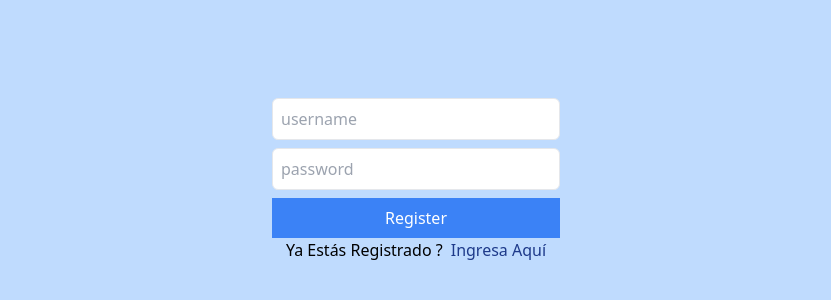
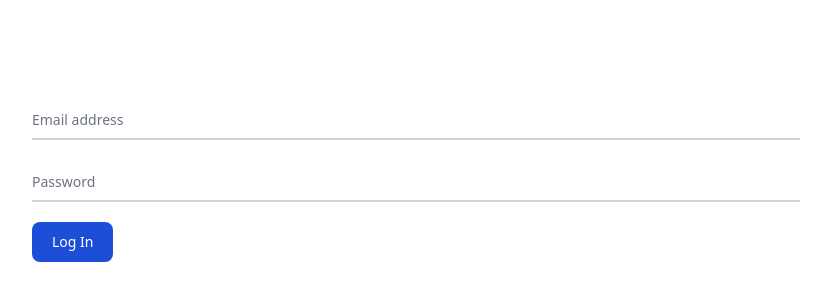
Before and after one commit to llOrtegall/Chat_Mern_Ortega, a React (Vite) app in the folder client/: page / in a window 1280 px wide. Shown: the part 196-496 px from the top of the page, without its empty margins (224-1055 px from the left). Built offline with nearby package versions, Linux system fonts and the light colour scheme; no server answers.

Commit message:
Refactor login functionality to use email instead of username

```diff
--- a/client/src/context/UserContext.tsx
+++ b/client/src/context/UserContext.tsx
@@ -1,30 +1,33 @@
+import { createContext, ReactNode, useContext, useEffect, useState } from 'react'
 import axios from 'axios'
-import { createContext, ReactNode, useContext, useEffect, useState } from 'react'
 
 interface UserContextType {
-  username: string
-  setUsername: (username: string) => void
+  email: string
+  setEmail: (email: string) => void
   id: string
   setId: (id: string) => void
+  isAuthenticated: boolean
+  setIsAuthenticated: (isAuthenticated: boolean) => void
 }
 
 export const UserContext = createContext<UserContextType | null>(null)
 
 export function UserContextProvider ({ children }: { children: ReactNode }) {
-  const [username, setUsername] = useState<string>('')
+  const [email, setEmail] = useState<string>('')
   const [id, setId] = useState<string>('')
+  const [isAuthenticated, setIsAuthenticated] = useState<boolean>(false)
 
   useEffect(() => {
     axios.get('/profile')
       .then(res => {
-        setUsername(res.data.username)
+        setEmail(res.data.email)
         setId(res.data.id)
       })
       .catch(err => console.error(err))
-  }, [username])
+  }, [isAuthenticated])
 
   return (
-    <UserContext.Provider value={{ username, setUsername, id, setId }}>
+    <UserContext.Provider value={{ email, setEmail, id, setId, isAuthenticated, setIsAuthenticated }}>
       {children}
     </UserContext.Provider>
   )
--- a/client/src/main.tsx
+++ b/client/src/main.tsx
@@ -4,6 +4,11 @@ import { RouterProvider } from 'react-router-dom'
 import ReactDOM from 'react-dom/client'
 import { Router } from './routes'
 import './index.css'
+import axios from 'axios'
+import { URL_API } from './utils/constans.ts'
+
+axios.defaults.withCredentials = true
+axios.defaults.baseURL = `${URL_API}`
 
 ReactDOM.createRoot(document.getElementById('root')!).render(
   <ThemeProvider>
--- a/client/src/pages/LoginPage.tsx
+++ b/client/src/pages/LoginPage.tsx
@@ -1,72 +1,44 @@
+import { useState } from 'react'
+import { Toaster } from 'sonner'
+import axios from 'axios'
 import { useUser } from '../context/UserContext'
-import { useState } from 'react'
-import axios from 'axios'
 
-function LoginPage () {
-  const [username, setUsername] = useState('')
+
+function LoginPage() {
+  const [email, setEmail] = useState('')
   const [password, setPassword] = useState('')
-  const { setUsername: setLoggedInUsername, setId } = useUser()
+  const { setIsAuthenticated } = useUser()
 
-  const [isLoginOrRegister, setIsLoginOrRegister] = useState('register')
-
-  const handleSubmit = async (e: React.FormEvent) => {
+  const handleSubmit = (e: React.FormEvent<HTMLFormElement>) => {
     e.preventDefault()
 
-    const URL = isLoginOrRegister === 'register' ? 'register' : 'login'
-
-    axios.post(`/${URL}`, { username, password })
+    axios.post('/login', { email, password })
       .then(res => {
         if (res.status === 201) {
-          setId(res.data.id)
-          setLoggedInUsername(username)
-        }
-        if (res.status === 400) {
-          throw new Error('Registration failed')
+          setIsAuthenticated(true)
         }
       })
       .catch(err => console.error(err))
   }
 
   return (
-    <div className="bg-blue-200 h-screen flex items-center">
-      <form className="w-72 mx-auto mb-12" onSubmit={handleSubmit}>
-        <input
-          type="text" placeholder="username" value={username}
-          className="block p-2 w-full rounded-md mb-2 border"
-          onChange={e => setUsername(e.target.value)} />
+    <section className='w-screen h-screen flex items-center justify-center pb-12'>
+      <form className='w-full px-64' onSubmit={handleSubmit}>
+        <div className='relative z-0 w-full mb-5 group'>
+          <input type='email' placeholder=' ' required value={email} onChange={e => setEmail(e.target.value)}
+            className='block py-2.5 px-0 w-full text-sm text-gray-900 bg-transparent border-0 border-b-2 border-gray-300 appearance-none dark:text-white dark:border-gray-600 dark:focus:border-blue-500 focus:outline-none focus:ring-0 focus:border-blue-600 peer' />
+          <label className='peer-focus:font-medium absolute text-sm text-gray-500 dark:text-gray-400 duration-300 transform -translate-y-6 scale-75 top-3 -z-10 origin-[0] peer-focus:start-0 rtl:peer-focus:translate-x-1/4 rtl:peer-focus:left-auto peer-focus:text-blue-600 peer-focus:dark:text-blue-500 peer-placeholder-shown:scale-100 peer-placeholder-shown:translate-y-0 peer-focus:scale-75 peer-focus:-translate-y-6'>Email address</label>
+        </div>
+        <div className='relative z-0 w-full mb-5 group'>
+          <input type='password' placeholder=' ' required value={password} onChange={e => setPassword(e.target.value)}
+            className='block py-2.5 px-0 w-full text-sm text-gray-900 bg-transparent border-0 border-b-2 border-gray-300 appearance-none dark:text-white dark:border-gray-600 dark:focus:border-blue-500 focus:outline-none focus:ring-0 focus:border-blue-600 peer' />
+          <label className='peer-focus:font-medium absolute text-sm text-gray-500 dark:text-gray-400 duration-300 transform -translate-y-6 scale-75 top-3 -z-10 origin-[0] peer-focus:start-0 rtl:peer-focus:translate-x-1/4 peer-focus:text-blue-600 peer-focus:dark:text-blue-500 peer-placeholder-shown:scale-100 peer-placeholder-shown:translate-y-0 peer-focus:scale-75 peer-focus:-translate-y-6'>Password</label>
+        </div>
+        <button type='submit' className='text-white bg-blue-700 hover:bg-blue-800 focus:ring-4 focus:outline-none focus:ring-blue-300 font-medium rounded-lg text-sm w-full sm:w-auto px-5 py-2.5 text-center dark:bg-blue-600 dark:hover:bg-blue-700 dark:focus:ring-blue-800'>Log In</button>
+      </form>
 
-        <input
-          type="password" placeholder="password" value={password}
-          className="block p-2 w-full rounded-md mb-2 border"
-          onChange={e => setPassword(e.target.value)} />
-        <button className="bg-blue-500 text-white block w-full p-2">
-          {isLoginOrRegister === 'register' ? 'Register' : 'Login'}
-        </button>
-        <div className='text-center'>
-          {
-            isLoginOrRegister === 'register' && (
-              <div>
-                <span>Ya Estás Registrado ?</span>
-                <button className='text-blue-900 font-medium pl-2' onClick={() => setIsLoginOrRegister('login')}>
-                  Ingresa Aquí
-                </button>
-              </div>
-            )
-          }
-          {
-            isLoginOrRegister === 'login' && (
-              <div>
-                <span>No estas registrado ?</span>
-                <button className='text-blue-900 font-medium pl-2' onClick={() => setIsLoginOrRegister('register')}>
-                  Registro Aquí
-                </button>
-              </div>
-            )
-          }
-
-        </div>
-      </form>
-    </div>
+      <Toaster duration={4000} position='top-right' richColors />
+    </section>
   )
 }
 
--- a/client/src/routes/Root.tsx
+++ b/client/src/routes/Root.tsx
@@ -3,9 +3,9 @@ import LoginPage from '../pages/LoginPage'
 import { Outlet } from 'react-router-dom'
 
 export default function Root () {
-  const { id, username } = useUser()
+  const { id, email, } = useUser()
 
-  if (!id || !username) {
+  if (!id || !email) {
     return <LoginPage />
   }
 
```
Also changed, not shown: 1 other file (tests, documents, lock files or other folders).
